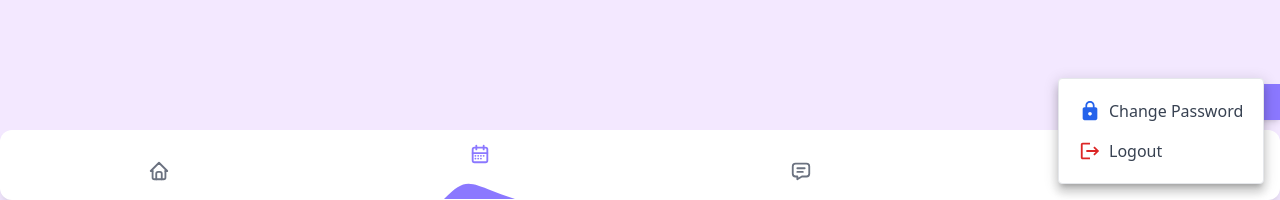
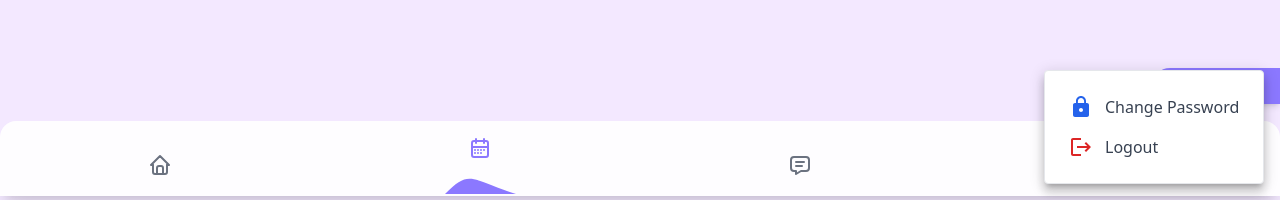
Before and after one commit to AG-Solutions-Bangalore/insurance-crm, a React (Vite) app: page /client-list in a window 1280 px wide. Both pictures are taken after a click on the button 1121 px from the left and 771 px from the top of the page. Shown: the part 600-800 px from the top of the page. Built offline with nearby package versions, Linux system fonts and the light colour scheme; no server answers.

Commit message:
last pusgh

```diff
--- a/src/components/common/Navbar/MobileBottomNav.jsx
+++ b/src/components/common/Navbar/MobileBottomNav.jsx
@@ -102,12 +102,13 @@ const MobileBottomNav = () => {
   };
 
   return (
-    <div className="fixed bottom-0 left-0 w-full bg-white pt-3 flex justify-around items-center gap-1 rounded-xl shadow-lg z-50 h-[70px]">
+    <>
+      <div className="fixed bottom-0 left-0 w-full bg-white/90 backdrop-blur-md pt-3 flex justify-around items-center rounded-t-2xl shadow-xl z-50 h-[75px] transition-all duration-300 my-1">
         {[
-        { name: "home", icon: <IconHome size={22} />, path: ["/home"] },
+          { name: "home", icon: <IconHome size={24} />, path: ["/home"] },
           {
             name: "calendar",
-          icon: <IconCalendarWeek size={22} />,
+            icon: <IconCalendarWeek size={24} />,
             path: [
               "/client-list",
               "/policy-list",
@@ -118,12 +119,12 @@ const MobileBottomNav = () => {
           },
           {
             name: "messages",
-          icon: <IconMessage size={22} />,
+            icon: <IconMessage size={24} />,
             path: ["/renewal-list"],
           },
           {
             name: "profile",
-          icon: <FaUser size={22} />,
+            icon: <FaUser size={24} />,
             path: null,
             onClick: handleClick,
           },
@@ -131,9 +132,9 @@ const MobileBottomNav = () => {
           <button
             key={name}
             onClick={onClick || (() => navigate(path[0]))}
-          className={`flex flex-col items-center w-[80px] transition-all ${getIconColor(
+            className={`flex flex-col items-center w-[85px] transition-transform duration-300 ${getIconColor(
               path || []
-          )}`}
+            )} hover:scale-110`}
           >
             {icon}
             {isActive(path || []) && (
@@ -158,7 +159,7 @@ const MobileBottomNav = () => {
           slotProps={{
             paper: {
               className:
-              "shadow-xl rounded-lg border border-gray-200 bg-white min-w-[180px] p-1",
+                "shadow-xl rounded-lg border border-gray-200 bg-white min-w-[200px] p-2",
             },
           }}
         >
@@ -168,9 +169,9 @@ const MobileBottomNav = () => {
               handleClose();
               setOpenDialog(true);
             }}
-          className="flex items-center space-x-2 px-4 py-2 rounded-md hover:bg-blue-100 transition-all duration-300"
+            className="flex items-center space-x-3 px-4 py-3 rounded-md hover:bg-blue-100 transition-all duration-300"
           >
-          <MdLock className="text-blue-600" size={22} />
+            <MdLock className="text-blue-600" size={24} />
             <span className="text-gray-700 font-medium">Change Password</span>
           </ListItemButton>
 
@@ -180,9 +181,9 @@ const MobileBottomNav = () => {
               handleClose();
               setIsLogoutDialogOpen(true);
             }}
-          className="flex items-center space-x-2 px-4 py-2 rounded-md hover:bg-red-100 transition-all duration-300"
+            className="flex items-center space-x-3 px-4 py-3 rounded-md hover:bg-red-100 transition-all duration-300"
           >
-          <MdLogout className="text-red-600" size={22} />
+            <MdLogout className="text-red-600" size={24} />
             <span className="text-gray-700 font-medium">Logout</span>
           </ListItemButton>
         </Menu>
@@ -201,7 +202,7 @@ const MobileBottomNav = () => {
         >
           <DialogTitle
             id="logout-dialog-title"
-          sx={{ fontWeight: 600, fontSize: "1.5rem" }}
+            className="font-semibold text-xl"
           >
             Confirm Logout
           </DialogTitle>
@@ -210,8 +211,7 @@ const MobileBottomNav = () => {
               Are you sure you want to logout?
             </DialogContentText>
           </DialogContent>
-        <DialogActions>
-          <div className="space-x-3 my-4 flex justify-center">
+          <DialogActions className="flex justify-center space-x-3 my-4">
             <ButtonConfigColor
               onClick={handleLogout}
               type="submit"
@@ -224,7 +224,6 @@ const MobileBottomNav = () => {
               label="Back"
               onClick={() => setIsLogoutDialogOpen(false)}
             />
-          </div>
           </DialogActions>
         </Dialog>
 
@@ -238,6 +237,7 @@ const MobileBottomNav = () => {
           loadingdata={loadingdata}
         />
       </div>
+    </>
   );
 };
 
--- a/src/pages/Client/ClientList.jsx
+++ b/src/pages/Client/ClientList.jsx
@@ -156,7 +156,7 @@ const ClientList = () => {
         )}
 
         <ButtonConfigColor
-          className="fixed bottom-20 right-0 bg-blue-500 text-white rounded-l-full p-3 shadow-lg flex items-center gap-2 w-32"
+          className="fixed bottom-24 right-0 bg-blue-500 text-white rounded-l-full p-3 shadow-lg flex items-center gap-2 w-32"
           type={"button"}
           buttontype={"create"}
           onClick={() => navigate("/client-create")}
--- a/src/pages/Renewal/PolicyRenewalList.jsx
+++ b/src/pages/Renewal/PolicyRenewalList.jsx
@@ -194,7 +194,7 @@ const PolicyRenewalList = () => {
 
         {/* 🔹 Add New Client Button */}
         <ButtonConfigColor
-          className="fixed bottom-20 right-0 bg-blue-500 text-white rounded-l-full p-3 shadow-lg flex items-center gap-2 w-32"
+          className="fixed bottom-24 right-0 bg-blue-500 text-white rounded-l-full p-3 shadow-lg flex items-center gap-2 w-32"
           type={"button"}
           buttontype={"create"}
           onClick={() => navigate("/client-create")}
```
Lines whose indentation alone changed are shown as unchanged.
